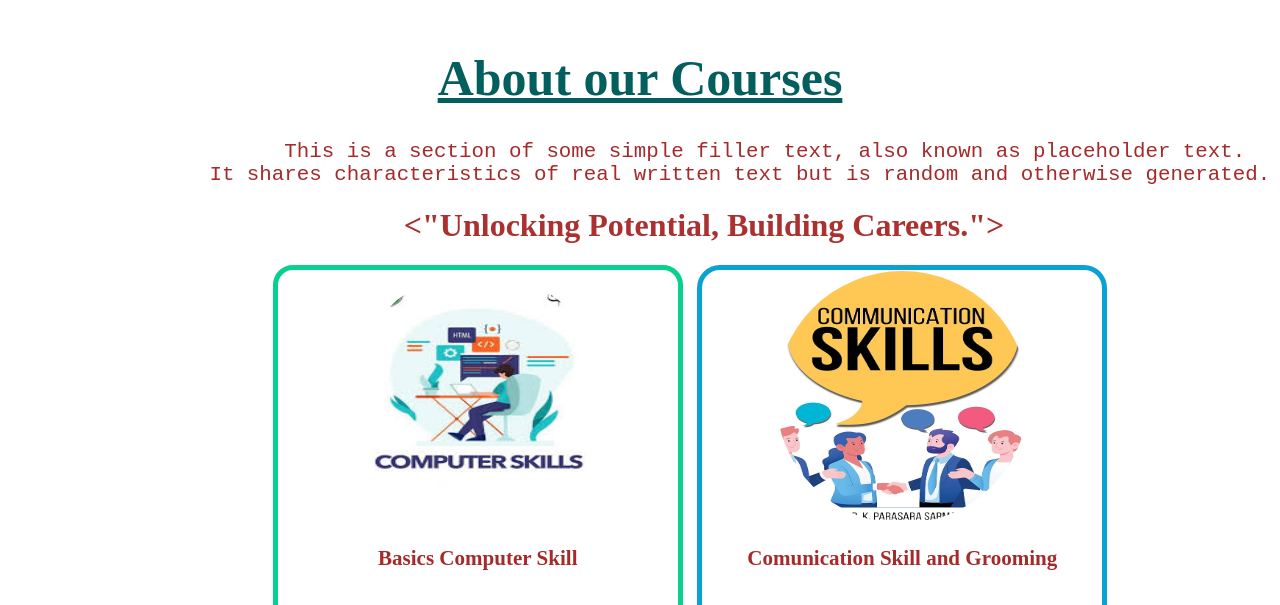
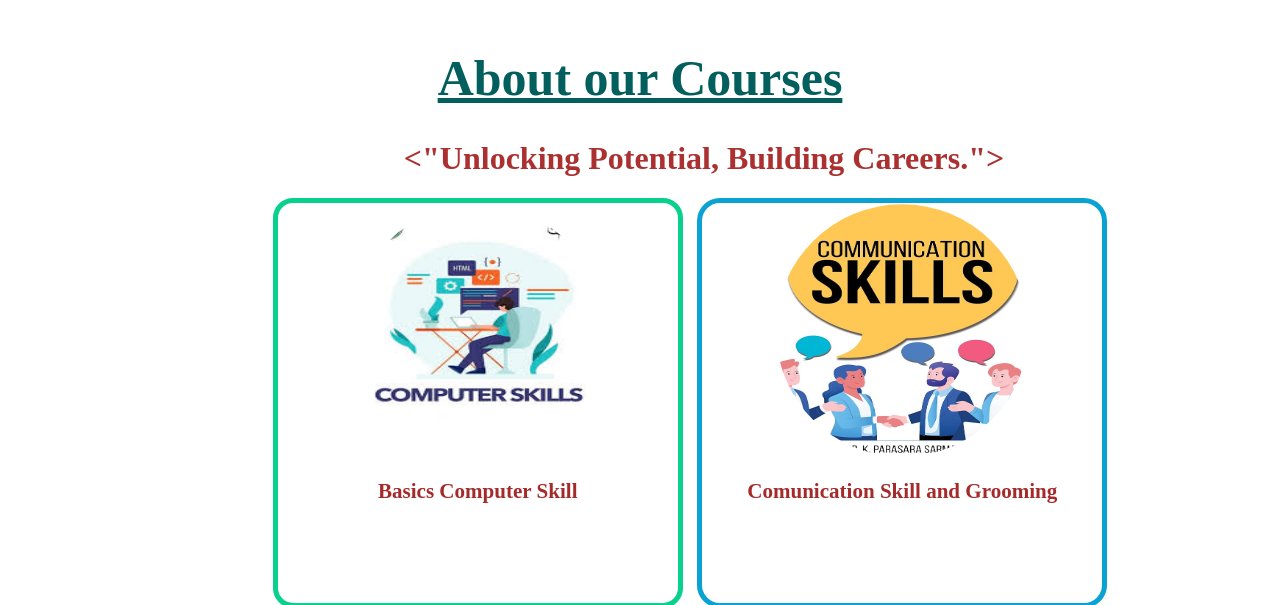
Before and after one commit to gsanchari/United, a plain HTML site: page course.html in a window 1280 px wide. Shown: the part 172-777 px from the top of the page. Drawn offline with Linux system fonts and the light colour scheme.

Commit message:
Update course.html

```diff
--- a/course.html
+++ b/course.html
@@ -24,8 +24,6 @@
         <div class="ki">
 
             <h1><u>About our Courses</u></h1>
-            <pre>                     This is a section of some simple filler text, also known as placeholder text.
-                It shares characteristics of real written text but is random and otherwise generated.</pre>
 
             <div id="rem">
                 <"Unlocking Potential, Building Careers.">
```
